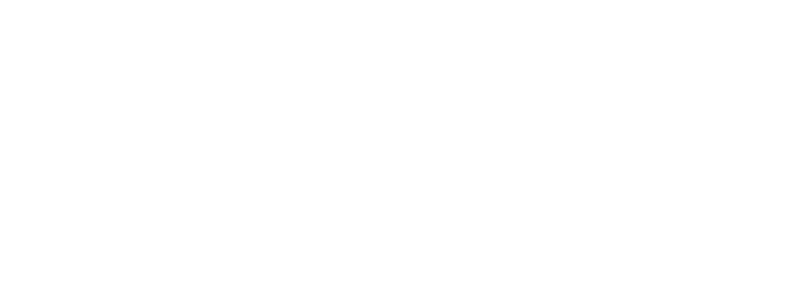
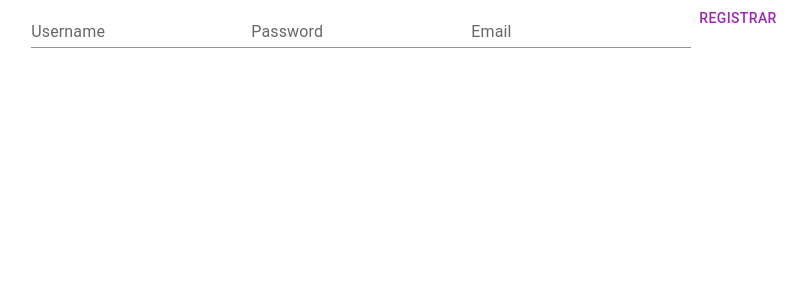
Before and after one commit to FabianPJimenez/ProyectoPrograWeb, a React (Create React App) app in the folder proyectoreact/: page /registrar in a window 1280 px wide. Shown: the top 300 px of the page, without its empty margins (232-1039 px from the left). Built offline with nearby package versions, Linux system fonts and the light colour scheme.

Commit message:
Actulizacion de logica

```diff
--- a/proyectoreact/src/components/home/home.js
+++ b/proyectoreact/src/components/home/home.js
@@ -43,7 +43,8 @@
         // always executed
       });
   };
-  const postNote = (event) => {
+  const AgregarNote = (event) => {
+console.log("puto el que lo lea");
     axios
       .post(`${urlDelApi}/notes`,{
         UserID: 2,
@@ -51,6 +52,7 @@
         Content: addNote.Content,
       })
       .then(function (response) {
+        console.log(response);
         // handle success
         getNotes();
 
@@ -63,10 +65,30 @@
         // always executed
       });
   };
+
+
   return (
   <div className="home" data-testid="Home">
-
-
+ <TextField
+     id="outlined-basic"
+      name="Title"
+      // label="Outlined"
+      // onChange={onChancheInput}
+      variant="standard"
+      onChange={onChange}
+    />
+     <TextField
+     id="outlined-basic"
+      name="Content"
+      // label="Outlined"
+      // onChange={onChancheInput}
+      variant="standard"
+      onChange={onChange}
+    />
+   <br></br>
+   <Button color="secondary" variant="text" onClick={AgregarNote}>
+      Agregar
+    </Button>
     <Card id="card-home" /*className={styles["card-home"]}*/>
 
 
--- a/proyectoreact/src/components/notes/notes.js
+++ b/proyectoreact/src/components/notes/notes.js
@@ -51,10 +51,10 @@
     })
     .finally(function () {
 
-
     });
 
   };
+
 
 
 
--- a/proyectoreact/src/components/registrar/registrar.js
+++ b/proyectoreact/src/components/registrar/registrar.js
@@ -1,6 +1,8 @@
 import React from 'react';
 import PropTypes from 'prop-types';
 import './registrar.css';
+import TextField  from '@mui/material/TextField';
+import Button  from '@mui/material/Button';
 import axios from 'axios';
 
 const Registrar = () => {
@@ -8,6 +10,7 @@
   const [formValues, setFormValues] = React.useState({
     Username: "",
     Password:"",
+    Email:"",
 
   });
 
@@ -25,7 +28,7 @@
       .post(`${urlDelApi}/users`, {
         Username: formValues.Username,
         Email: formValues.Email,
-        Password: formValues.Password1
+        Password: formValues.Password,
       })
       .then(function (response) {
         console.log(response);
@@ -46,9 +49,37 @@
 
 
   return(
+
   <div className="registrar" data-testid="Registrar">
 
+    <TextField
+     id="outlined-basic"
+      name="Username"
+      label="Username"
+      // onChange={onChancheInput}
+      variant="standard"
+      onChange={onChange}
+    />
+    <TextField
+      id="outlined-basic"
+      name="Password"
+     label="Password"
+      // onChange={onChancheInput}
+      variant="standard"
+      onChange={onChange}
+    />
+    <TextField
+      id="outlined-basic"
+      name="Email"
+      label="Email"
+      // onChange={onChancheInput}
+      variant="standard"
+      onChange={onChange}
+    />
 
+ <Button color="secondary" variant="text" onClick={RegistrarUsuario}>
+      Registrar
+    </Button>
 
 
 
```
